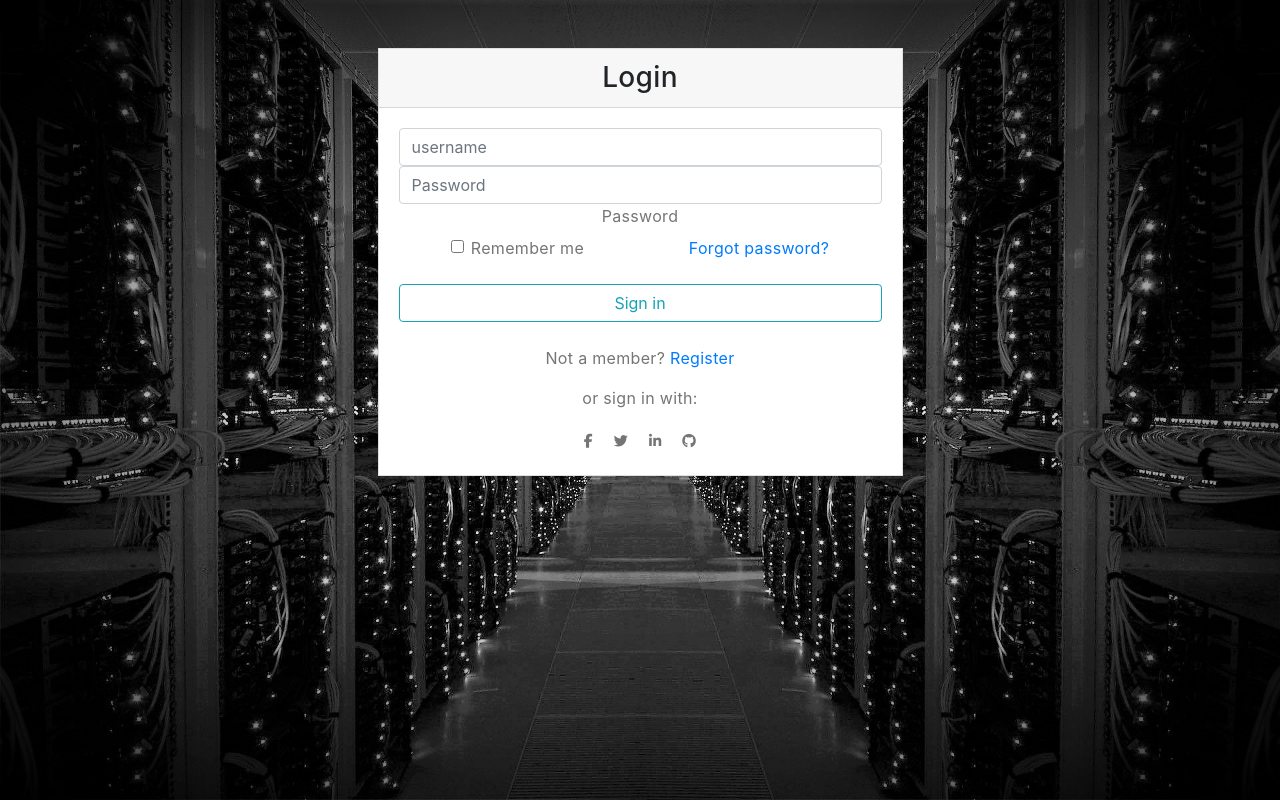
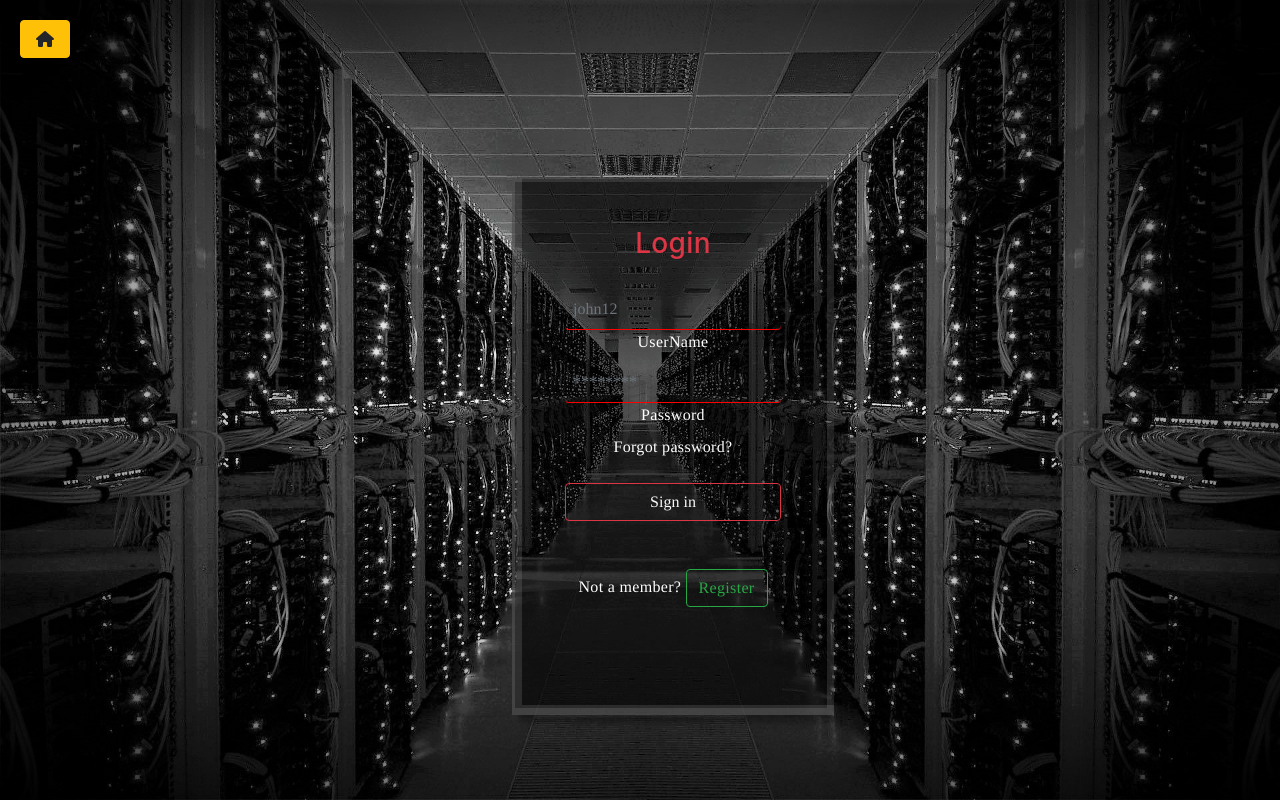
Before and after one commit to code-demon-99/huskdata, a Django app: page /signin in a window 1280 px wide. Run offline with Django 3.2, Linux system fonts and the light colour scheme; some libraries are stand-ins or nearby versions.

Commit message:
look and feel ready

```diff
--- a/phaseone/Templates/base.html
+++ b/phaseone/Templates/base.html
@@ -16,27 +16,41 @@
 
   <!-- favicon -->
 
-  <link rel="apple-touch-icon" sizes="57x57" href="{% static 'favicons/apple-icon-57x57.png' %}">
-  <link rel="apple-touch-icon" sizes="60x60" href="{ % static ' favicons/apple-icon-60x60.png' % }">
-  <link rel="apple-touch-icon" sizes="72x72" href="{ % static ' favicons/apple-icon-72x72.png' % }">
-  <link rel="apple-touch-icon" sizes="76x76" href="{ % static 'favicons/apple-icon-76x76.png ' % }">
-  <link rel="apple-touch-icon" sizes="114x114" href="{ % static 'favicons/apple-icon-114x114.png ' % }">
-  <link rel="apple-touch-icon" sizes="120x120" href="{ % static 'favicons/apple-icon-120x120.png ' % }">
-  <link rel="apple-touch-icon" sizes="144x144" href="{ % static 'favicons/apple-icon-144x144.png ' % }">
-  <link rel="apple-touch-icon" sizes="152x152" href="{ % static 'favicons/apple-icon-152x152.png ' % }">
-  <link rel="apple-touch-icon" sizes="180x180" href="{ % static ' favicons/apple-icon-180x180.png' % }">
-  <link rel="icon" type="image/png" sizes="192x192" href="{ % static 'favicons/android-icon-192x192.png ' % }">
-  <link rel="icon" type="image/png" sizes="32x32" href="{ % static 'favicons/favicon-32x32.png ' % }">
-  <link rel="icon" type="image/png" sizes="96x96" href="{ % static ' favicons/favicon-96x96.png' % }">
-  <link rel="icon" type="image/png" sizes="16x16" href="{ % static 'favicons/favicon-16x16.png ' % }">
-  <link rel="manifest" href="favicons/manifest.json">
+  <link rel="apple-touch-icon" sizes="57x57" href="static/favicons/apple-icon-57x57.png">
+  <link rel="apple-touch-icon" sizes="60x60" href="static/favicons/apple-icon-60x60.png">
+  <link rel="apple-touch-icon" sizes="72x72" href="static/favicons/apple-icon-72x72.png">
+  <link rel="apple-touch-icon" sizes="76x76" href="satatic/favicons/apple-icon-76x76.png">
+  <link rel="apple-touch-icon" sizes="114x114" href="static/favicons/apple-icon-114x114.png">
+  <link rel="apple-touch-icon" sizes="120x120" href="static/favicons/apple-icon-120x120.png">
+  <link rel="apple-touch-icon" sizes="144x144" href="static/favicons/apple-icon-144x144.png ' % }">
+  <link rel="apple-touch-icon" sizes="152x152" href=" static/favicons/apple-icon-152x152.png">
+  <link rel="apple-touch-icon" sizes="180x180" href="static/favicons/apple-icon-180x180.png">
+  <link rel="icon" type="image/png" sizes="192x192" href="static/favicons/android-icon-192x192.png">
+  <link rel="icon" type="image/png" sizes="32x32" href="static/favicons/favicon-32x32.png">
+  <link rel="icon" type="image/png" sizes="96x96" href="static/favicons/favicon-96x96.png">
+  <link rel="icon" type="image/png" sizes="16x16" href=" static/favicons/favicon-16x16.png">
+  <link rel="manifest" href="static/favicons/manifest.json">
   <meta name="msapplication-TileColor" content="#ffffff">
-  <meta name="msapplication-TileImage" content="{% static '/favicons/ms-icon-144x144.png' %}">
+  <meta name="msapplication-TileImage" content="static/favicons/ms-icon-144x144.png">
   <meta name="theme-color" content="#ffffff">
 
   <!-- favicon end -->
 
   <!-- css files and javascripts required for the webpage  -->
+  <style>
+  .form-control::placeholder { /* Chrome, Firefox, Opera, Safari 10.1+ */
+  color: red;
+  opacity: 1; /* Firefox */
+}
+
+::-ms-input-placeholder { /* Internet Explorer 10-11 */
+  color: red;
+}
+
+::-ms-input-placeholder { /* Microsoft Edge */
+  color: red;
+}
+  </style>
 
   <link rel="stylesheet" type="text/css" href=" {% static 'css/divstyles.css' %}">
   <link rel="stylesheet" href="{% static 'css/bootstrap.min.css' %}">
@@ -54,7 +68,7 @@
   preloader
   -->
   <div class="preloader">
-    <img src="images/preloader.svg" alt="spinner">
+    <img src="static/images/preloader.svg" alt="spinner">
   </div>
 
   <!-- preloader end  -->
@@ -94,6 +108,11 @@
 
     }, 100);
 
+    function redirect()
+    {
+    var url = "signup.php";
+    window.location(url);
+    }
 
   </script>
 
--- a/phaseone/Templates/huskdata/Log-in.html
+++ b/phaseone/Templates/huskdata/Log-in.html
@@ -4,79 +4,60 @@
 Sign in
 {%endblock%}
 {% block content%}
+<button type="submit" class="btn btn-fab-left btn-warning has-tooltip" data-placement="left" title="Register" onclick ="window.location.href = 'home';">
+ <i class="fas fa-home"></i> </button>
 
-<div class= " container text-center">
-        <div class="container py-5">
-                <div class="row">
-                    <div class="col-md-12">
+<div class= " glass glass-wrap text-center p-5" style ="margin-top:14% ;margin-left: 40%; background-color: rgba(0,0,0,0.6);  " >
+
+                <div class="row ">
+                    <div class="col-md-12 ">
 
                         <div class="row">
-                            <div class="col-md-6 mx-auto">
+
 
                                 <!-- form card login -->
-                                <div class="card rounded-0">
-                                    <div class="card-header">
-                                        <h3 class="mb-0">Login</h3>
+                                <div class=" rounded-0">
+                                    <div class="h4 text-danger">
+                                        <h3 class=" ">Login</h3>
                                     </div>
                                     <div class="card-body">
-                                            <form class="text-center" style="color: #757575;" method="post">
+                                            <form class="" method="post">
                                                 {% csrf_token %}
 
 
 
                                                     <!-- Email -->
                                                     <div class="md-form">
-                                                      <input type="text" id="materialLoginFormusername" class="form-control" placeholder="username" name="username">
-
+                                                      <input type="text" id="materialLoginFormusername" class="form-control p-2" placeholder="john12" name="username" style = "padding:5px; background-color:rgba(0,0,0,0); color:seashell; border:0;outline:0 ; border-bottom: 1px solid red ">
+                                                        <label for="materialLoginFormPassword">UserName</label>
                                                     </div>
 
                                                     <!-- Password -->
                                                     <div class="md-form">
-                                                      <input type="password" id="materialLoginFormPassword" class="form-control" placeholder="Password" name="password">
+                                                      <input type="password" id="materialLoginFormPassword" class="form-control p-2" placeholder="********" name="password" style = "padding:5px; background-color:rgba(0,0,0,0); color:seashell; border:0;outline:0 ; border-bottom: 1px solid red ">
                                                       <label for="materialLoginFormPassword">Password</label>
                                                     </div>
 
                                                     <div class="d-flex justify-content-around">
                                                       <div>
-                                                        <!-- Remember me -->
-                                                        <div class="form-check">
-                                                          <input type="checkbox" class="form-check-input" id="materialLoginFormRemember">
-                                                          <label class="form-check-label" for="materialLoginFormRemember">Remember me</label>
-                                                        </div>
-                                                      </div>
-                                                      <div>
+
                                                         <!-- Forgot password -->
                                                         <a href="">Forgot password?</a>
                                                       </div>
                                                     </div>
 
                                                     <!-- Sign in button -->
-                                                    <button class="btn btn-outline-info btn-rounded btn-block my-4 waves-effect z-depth-0" type="submit">Sign in</button>
+                                                    <button class="btn btn-outline-danger text-light btn-rounded btn-block my-4 waves-effect z-depth-0 " type="submit">Sign in</button>
 
                                                     <!-- Register -->
+                                                    <div class ="inline">
                                                     <p>Not a member?
-                                                      <a href="{% url 'phaseone:signup' %}">Register</a>
+                                                      <a class="btn btn-outline-success btn-rounded my-4 waves-effect z-depth-0" href="{% url 'phaseone:signup' %}">Register</a>
                                                     </p>
-
+                                              </div>
                                                     <!-- Social login -->
-                                                    <p>or sign in with:</p>
-                                                    <a type="button" class="btn-floating btn-fb btn-sm">
-
-                                                      <i class="fa fa-facebook"></i>
-
-                                                    </a>
-                                                    <a type="button" class="btn-floating btn-tw btn-sm">
-                                                      <i class="fa  fa-twitter"></i>
 
 
-
-                                                    </a>
-                                                    <a type="button" class="btn-floating btn-li btn-sm">
-                                                      <i class="fa fa-linkedin"></i>
-                                                    </a>
-                                                    <a type="button" class="btn-floating btn-git btn-sm">
-                                                      <i class="fa fa-github"></i>
-                                                    </a>
 
                                                   </form>
                                     </div>
--- a/phaseone/Templates/huskdata/home.html
+++ b/phaseone/Templates/huskdata/home.html
@@ -16,9 +16,11 @@ huskdata(home)
     $('.btn-group-fab').on('click', '.btn', function() {
       $('.btn-group-fab').toggleClass('active');});
     $('has-tooltip').tooltip();});"> <i class="fas fa-plus"> </i> </button>
-    <button type="button" class="btn btn-sub btn-warning has-tooltip" data-placement="left" title="Register"> <i
+
+   <button type="submit" class="btn btn-sub btn-warning has-tooltip" data-placement="left" title="Register" onclick ="window.location.href = 'signup.php';"> <i
         class="fas fa-user-plus"></i> </button>
-    <button type="button" class="btn btn-sub btn-primary has-tooltip" data-placement="left" title="login"> <i
+
+    <button type="button" class="btn btn-sub btn-primary has-tooltip" data-placement="left" title="login" onclick ="window.location.href = 'signin';"> <i
         class="fas fa-user-tie"></i></button>
 
   </div>
--- a/phaseone/static/css/divstyles.css
+++ b/phaseone/static/css/divstyles.css
@@ -104,60 +104,6 @@ body{
 
 
 
-/********************/
-@media (min-width: 481px) and (max-width: 767px) {
-            .logo{
-              width: 100%;
-              padding: 10%;
-
-            }
-            .glass {
-              width: 100%;
-              height: 100%;
-              padding :0;
-              margin-top: 20px;
-              background: rgba(180, 180, 180, 0.13);
-
-
-}
-        }
-
-
-
-        @media (min-width: 768px) and (max-width: 1024px) {
-            .logo{
-            	width: 100%;
-            }
-             .glass {
-              width: 100%;
-              height: 100%;
-              padding : 5%;
-               margin-top: 20px;
-              background: rgba(180, 180, 180, 0.13);
-                    }
-                                                          }
- @media (min-width: 1025px) and (max-width: 1280px){
-            .logo{
-              width :50%;
-
-            }
-            .glass
-          {
-            margin-top: 100px;
-          }
-        }
-
- /* Media Query for Large screens */
-        @media (min-width: 1281px) {
-            .logo{
-              width:50%;
-
-            }
-            .glass{
-              margin-top: 100px;
-            }
-        }
-
 .zoom {
   transition: transform .2s;}
 
@@ -209,6 +155,10 @@ img{
    position: relative; width: 100%;
    height: auto;
  }
+a,
+ .btn-group-fab a label {
+   cursor: pointer;
+ }
  .btn-group-fab .btn {
    position: absolute;
    bottom: 0;
@@ -223,6 +173,7 @@ img{
    right: 50%; margin-right: -25px;
    z-index: 9;
  }
+
  .btn-group-fab .btn-sub {
    bottom: 0; z-index: 8;
    right: 50%;
@@ -265,3 +216,92 @@ img{
 
   display: none;
 }
+
+
+.card-body *{
+  background-color: rgba(0,0,0,0 );
+   color: white;
+   font-family:times;
+}
+
+.btn-fab-left {
+  position: fixed;
+  width: 50px;
+  height: auto;
+  left:20px; top: 20px;
+}
+
+.btn-fab-right {
+  position: fixed;
+  width: 50px;
+  height: auto;
+  right:20px; top: 20px;
+}
+
+
+/********************/
+@media (min-width: 481px) and (max-width: 767px) {
+            .logo{
+              width: 100%;
+              padding: 10%;
+
+            }
+            .glass {
+              width: 100%;
+              height: 100%;
+              padding :0;
+              margin-top: 20px;
+              background: rgba(180, 180, 180, 0.13);
+
+
+}
+
+.btn-fab-right {
+  position: fixed;
+  width: 50px;
+  height: auto;
+ left:20px; bottom: 20px;
+}
+        }
+
+
+
+        @media (min-width: 768px) and (max-width: 1024px) {
+            .logo{
+            	width: 100%;
+            }
+             .glass {
+              width: 100%;
+              height: 100%;
+              padding : 5%;
+               margin-top: 20px;
+              background: rgba(180, 180, 180, 0.13);
+                    }
+                                                          }
+ @media (min-width: 1025px) and (max-width: 1280px){
+            .logo{
+              width :50%;
+
+            }
+            .glass
+          {
+            margin-top: 100px;
+          }
+          .btn-fab-right {
+  position: fixed;
+  width: 50px;
+  height: auto;
+ left:20px; bottom: 20px;
+}
+        }
+
+ /* Media Query for Large screens */
+        @media (min-width: 1281px) {
+            .logo{
+              width:50%;
+
+            }
+            .glass{
+              margin-top: 100px;
+            }
+        }
--- a/phaseone/urls.py
+++ b/phaseone/urls.py
@@ -6,9 +6,5 @@ urlpatterns = [
     path("", views.home_view, name='home'),
     path("signin", views.login, name="login"),
     path('signup.php', views.signup, name='signup'),
-    path("aboutus", views.aboutus, name='about'),
-    # path("aboutus/rishi", redirect_to, {
-    #     'url': 'portfolio-rishi-namdev.atwebpages.com'}),
-    path("aboutus/sumit", views.porttwo, name='sumit'),
-    path("aboutus/ritika", views.portthree, name='ritika'),
+    path("home", views.home_view, name='home'),
 ]
```
Also changed, not shown: phaseone/Templates/huskdata/signup.html (+19 -14 lines).
